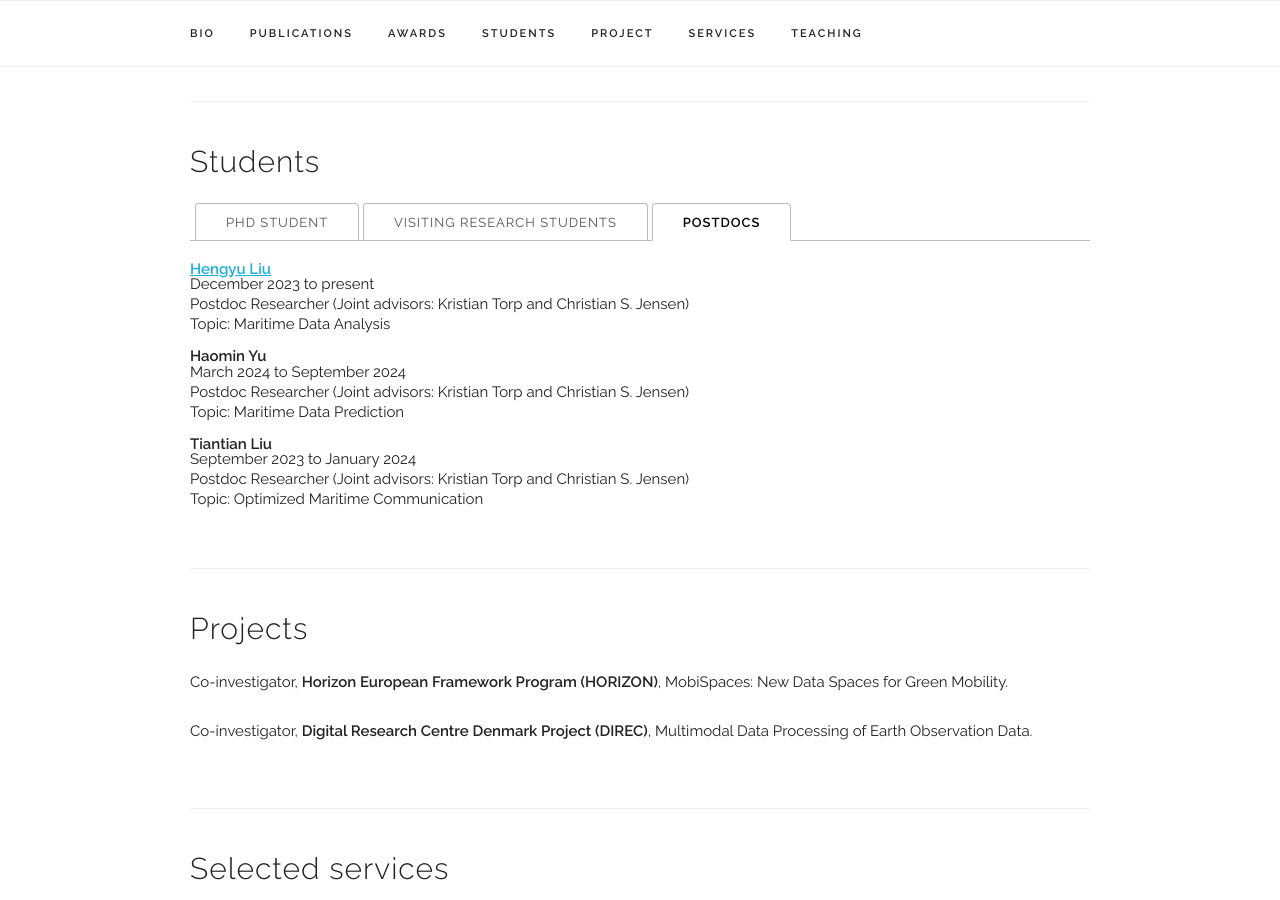
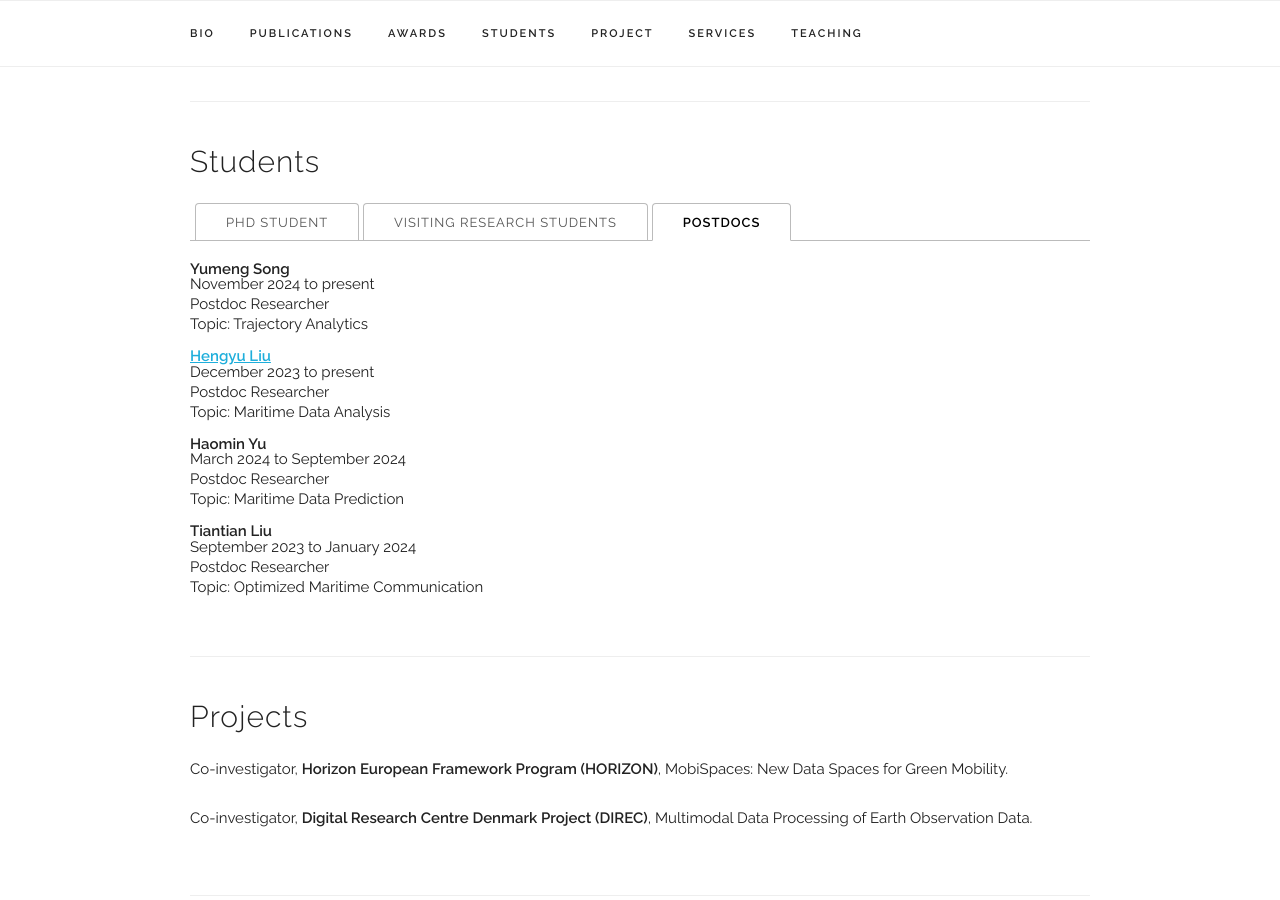
Before and after one commit to litianyi-cs-dkaau/litianyi-cs-dkaau.github.io, a Jekyll site: the page built from index.html, in a window 1280 px wide and 900 px high, scrolled down 2674 px. Built offline with Jekyll 4.4.1, drawn with Linux system fonts in a browser that asks for light colours.

Commit message:
Update students.yaml

```diff
--- a/_data/students.yaml
+++ b/_data/students.yaml
@@ -12,7 +12,7 @@ students:
       visiting: y
 
     - name: "Zhongming Yao"
-      time: "December 2023 to November 2024"
+      time: "December 2023 to November 2025"
       type: "Ph.D. candidate from Northeastern Univeristy"
       topic: "Trajectory Data Management with Blockchain"
       visiting: y
@@ -29,21 +29,27 @@ students:
       topic: "Spatio-Temporal Graph Neural Networks"
       visiting: y
 
+    - name: "Yumeng Song"
+      time: "November 2024 to present"
+      type: "Postdoc Researcher"
+      topic: "Trajectory Analytics"
+      postdoc: y
+
     - name: "Hengyu Liu"
       time: "December 2023 to present"
-      type: "Postdoc Researcher (Joint advisors: Kristian Torp and Christian S. Jensen)"
+      type: "Postdoc Researcher"
       topic: "Maritime Data Analysis"
       link: https://hengyuliu.com/
       postdoc: y
 
     - name: "Haomin Yu"
       time: "March 2024 to September 2024"
-      type: "Postdoc Researcher (Joint advisors: Kristian Torp and Christian S. Jensen)"
+      type: "Postdoc Researcher"
       topic: "Maritime Data Prediction"
       postdoc: y
 
     - name: "Tiantian Liu"
       time: "September 2023 to January 2024"
-      type: "Postdoc Researcher (Joint advisors: Kristian Torp and Christian S. Jensen)"
+      type: "Postdoc Researcher"
       topic: "Optimized Maritime Communication"
       postdoc: y
```
